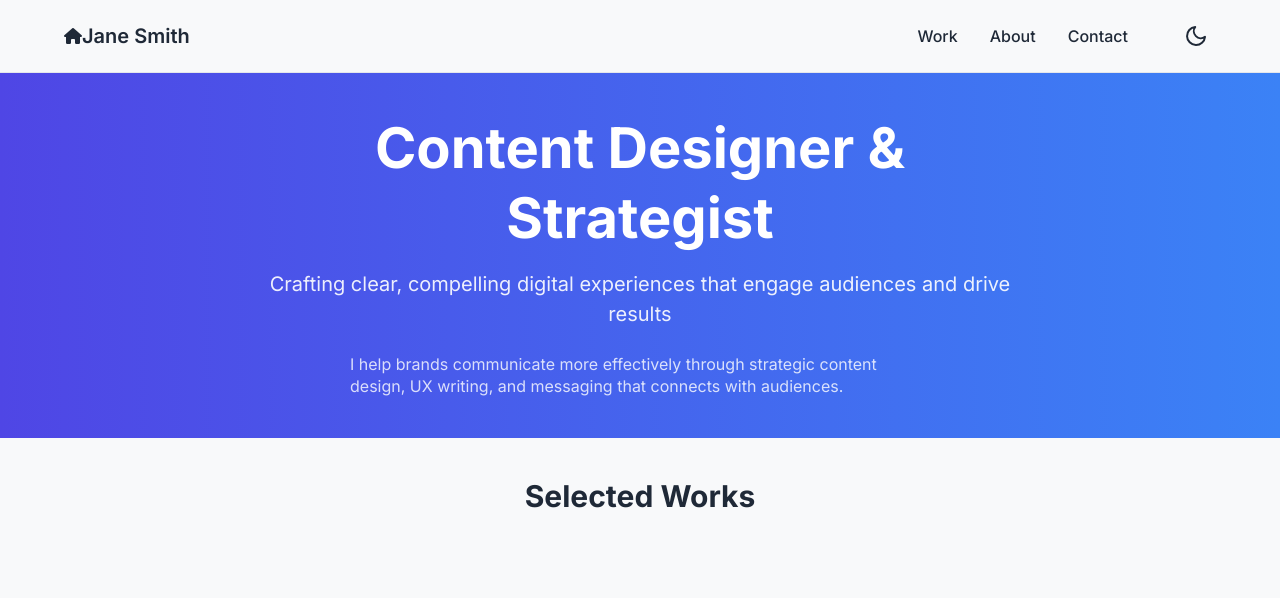
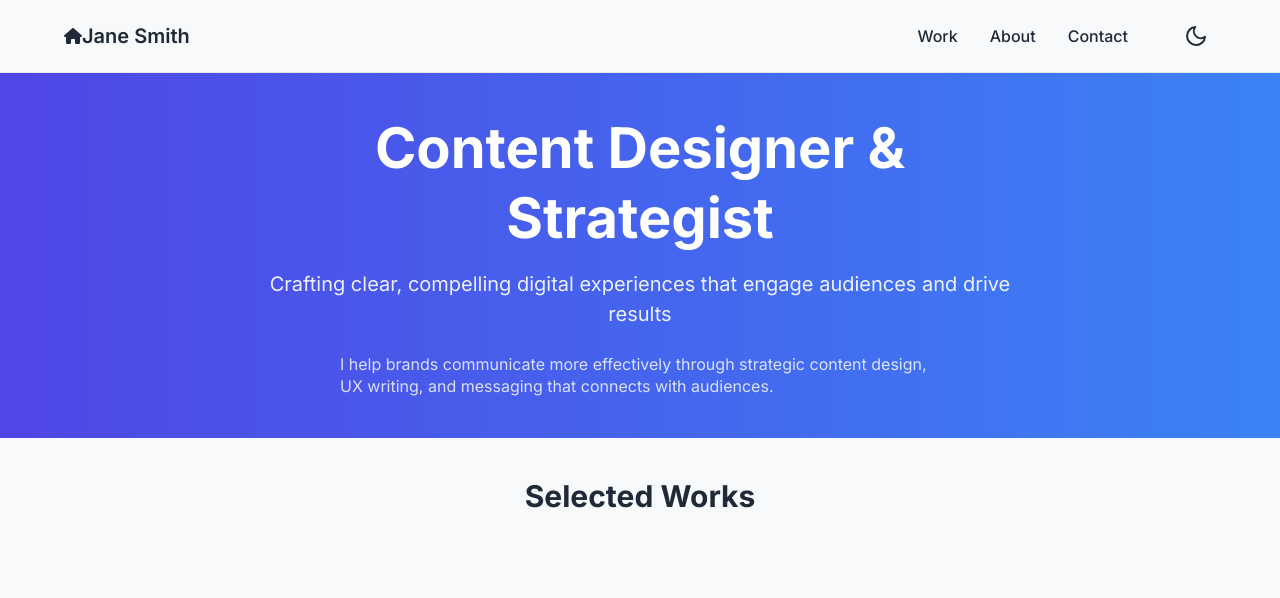
Before and after one commit to Neil4ad/ContentPortfolio, a Flask app: page / in a window 1280 px wide. Shown: the top 598 px of the page. Run offline with Flask 3, Linux system fonts and the light colour scheme; data comes from the database, SQL or seed files in the repository; data that the repository does not hold is empty; some libraries are stand-ins or nearby versions.

Commit message:
Center hero paragraph

```diff
--- a/static/css/pages.css
+++ b/static/css/pages.css
@@ -30,10 +30,13 @@
 }
 
 .hero-content {
+    max-width: 800px;
+    margin: 0 auto;
     position: relative;
     z-index: 2;
-    max-width: 800px;
-    margin: 0 auto;
+    display: flex;
+    flex-direction: column;
+    align-items: center;
 }
 
 .hero-title {
@@ -42,6 +45,7 @@
     margin-bottom: var(--spacing-md);
     color: var(--hero-text-color, white);
     line-height: var(--line-height-tight);
+    text-align: center;
 }
 
 .hero-subtitle {
@@ -51,15 +55,15 @@
     margin-bottom: var(--spacing-lg);
     opacity: 0.9;
     line-height: var(--line-height-base);
+    text-align: center;
 }
 
 .hero-about {
     font-size: var(--font-size-base);
-    max-width: 580px;
-    margin: 0 auto;
     color: var(--hero-text-color, white);
     line-height: 1.4;
     text-align: left;
+    /* Remove max-width and margin - flexbox handles centering */
 }
 
 /* ==================
```
